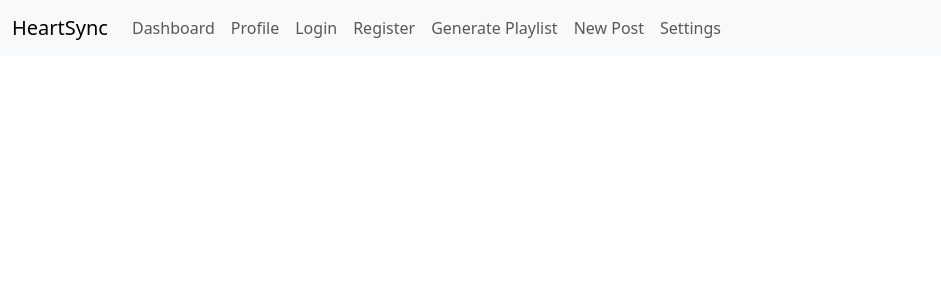
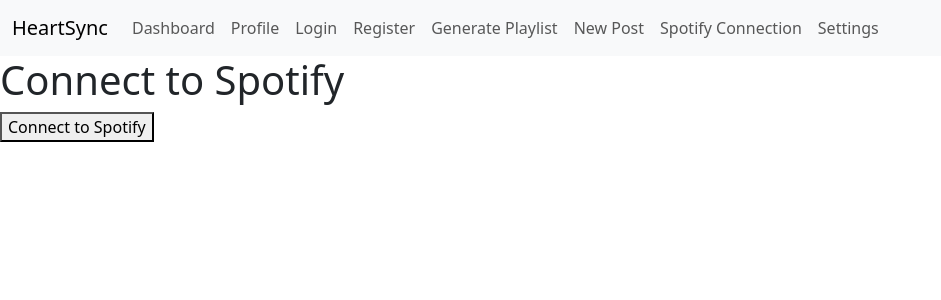
Before and after one commit to ellie952/heart-sync-frontend, a React (Vite) app: page /spotify-connection in a window 1280 px wide. Shown: the top 300 px of the page, without its empty margins (0-941 px from the left). Built offline with nearby package versions, Linux system fonts and the light colour scheme; no server answers.

Commit message:
generate playlist component and spotify connection component added

```diff
--- a/src/components/GeneratePlaylistForm/GeneratePlaylistForm.tsx
+++ b/src/components/GeneratePlaylistForm/GeneratePlaylistForm.tsx
@@ -2,7 +2,7 @@
 
 import axios from "axios";
 import { useState, type ChangeEvent, type FormEvent } from "react"
-import { useNavigate, useParams, useSearchParams } from "react-router";
+import { useNavigate } from "react-router";
 
 function GeneratePlaylistForm(){
     const [artist, setArtist] = useState("");
@@ -10,7 +10,6 @@ function GeneratePlaylistForm(){
     const [hasError, setHasError] = useState(false);
 
     const navigate = useNavigate();
-    const { userID } = useParams();
 
     const USER_API_BASE_URL = `${import.meta.env.VITE_API_BASE_URL}/playlist-builder`;
 
@@ -27,21 +26,66 @@ function GeneratePlaylistForm(){
         setHasError(false);
 
         const token = localStorage.getItem("TOKEN");
+        const userId = localStorage.getItem("USERID");
 
-        if (token && userID){
-            // call spotify create playlist endpoint first
-            // call playlistBuilder endpoint
-            const emptyPlaylist = await axios.post(`${USER_API_BASE_URL}/spotify/playlists/${userID}`)
-
-            const populatedPlaylist = await axios.post(`${USER_API_BASE_URL}/playlist-builder?playlistId=${emptyPlaylist.data.PK}&genre=${genre}&artist=${artist}`)
-
-
-
-        } else {
-
+        // get spotify user
+        if (!token) {
+            console.log("Login token is not working.")
+            setHasError(true);
+            return;
         }
 
+        if (!userId) {
+            console.log(userId)
+            console.log("User id invalid.")
+            setHasError(true);
+            return;
+        }
 
+        if (!genre && !artist) {
+            console.log("Must include a genre or an artist. Cannot leave fields empty.")
+            setHasError(true);
+            return;
+        }
+
+        try {
+           // create playlist call
+            const emptyPlaylist = await axios.post(`${USER_API_BASE_URL}/spotify/playlists/${userId}`, {
+                genre,
+                artist,
+            }, {
+                headers: {
+                    "Content-Type": "application/json",
+                    Authorization: `Bearer ${token}`
+                }
+            });
+
+            console.log("Empty playlist created:", emptyPlaylist.data);
+
+            // populate playlist call
+            const populatedPlaylist = await axios.post(`${USER_API_BASE_URL}/playlist-builder`, {
+                playlistId: emptyPlaylist.data.PK,
+                genre,
+                artist
+            }, {
+                headers: {
+                    "Content-Type": "application/json",
+                    Authorization: `Bearer ${token}`
+                }
+            });
+
+            console.log("Playlist:", populatedPlaylist.data);
+
+            //
+
+        } catch (error) {
+            setHasError(true);
+            if (axios.isAxiosError(error)) {
+                console.error("API Error:", error.response?.data || error.message);
+            } else {
+                console.error("Unexpected error:", error);
+            }
+        }
     }
 
     return (
@@ -62,10 +106,10 @@ function GeneratePlaylistForm(){
                 onChange={handleArtist}
             />
             <br></br>
-            <input type="submit" />
+            <input type="submit" value="Generate Playlist" />
             {hasError && (
-                <p>
-                    Need to input at least one.
+                <p style={{color: 'red'}}>
+                    Error: Please provide at least a genre or artist, and make sure you've connected to Spotify.
                 </p>
             )}
         </form>
--- a/src/components/NavBar/NavBar.tsx
+++ b/src/components/NavBar/NavBar.tsx
@@ -35,6 +35,11 @@ function NavBar() {
                                 New Post
                             </a>
                         </li>
+                         <li className="nav-item">
+                            <a className="nav-link" href="/spotify-connection">
+                                Spotify Connection
+                            </a>
+                        </li>
                         <li className="nav-item">
                             <a className="nav-link" href="/settings">
                                 Settings
--- /dev/null
+++ b/src/components/SpotifyConnection/SpotifyConnection.tsx
@@ -0,0 +1,75 @@
+import axios from "axios";
+import { useState } from "react"
+import { useNavigate } from "react-router";
+// TODO: need axios call to login to spotify, save spotify access token to local storage, then use it in already implemented axios call to user to get user id and save this to local storage
+function SpotifyConnection(){
+    const [isConnectedToSpotify, setIsConnectedToSpotify] = useState(false);
+    const [hasError, setHasError] = useState(false);
+
+    const navigate = useNavigate();
+
+    const USER_API_BASE_URL = `${import.meta.env.VITE_API_BASE_URL}/spotify`;
+
+    async function handleSpotifyConnection(e: React.MouseEvent<HTMLButtonElement>){
+        e.preventDefault();
+        setHasError(false);
+
+        const token = localStorage.getItem("TOKEN") //not the correct token, need the token ffrom spotify api call
+
+        try{
+            const response = await axios.get(`${USER_API_BASE_URL}/user`, {
+                headers:{
+                    "Content-Type":"application/json",
+                    Authorization: `Bearer ${token}`
+                }
+            } )
+
+            console.log("Full response:", response);
+            console.log("Response data:", response.data);
+
+            // Check if response data exists and has the expected structure
+            if (!response.data) {
+                throw new Error("No data received from Spotify API");
+            }
+
+            if (!response.data.id) {
+                console.error("Response data structure:", response.data);
+                throw new Error("User ID not found in Spotify response");
+            }
+
+            const userId = response.data.id;
+            localStorage.setItem("USERID", userId);
+
+            setIsConnectedToSpotify(true);
+            navigate("/generate-playlist");
+
+        } catch (error: unknown){
+            setHasError(true);
+            if (axios.isAxiosError(error)) {
+                console.error("Error registering user:", error.response?.data || error.message);
+            } else {
+                console.error("Unexpected error:", error);
+            }
+        }
+    }
+
+    return (
+        <div>
+            <button onClick={handleSpotifyConnection}>
+                Connect to Spotify
+            </button>
+            {!hasError && isConnectedToSpotify && (
+                <p style={{color: 'green'}}>
+                    Successfully connected to Spotify!
+                </p>
+            )}
+            {hasError && (
+                <p style={{color: 'red'}}>
+                    Error connecting to Spotify. Please try again.
+                </p>
+            )}
+        </div>
+    )
+}
+
+export default SpotifyConnection
--- a/src/main.tsx
+++ b/src/main.tsx
@@ -14,6 +14,7 @@ import MainSettings from './components/MainSettings/MainSettings';
 import EditProfileForm from './components/EditProfileForm/EditProfileForm';
 import DeleteProfileForm from './components/DeleteProfileForm/DeleteProfileForm';
 import GeneratePlaylistPage from './pages/GeneratePlaylistPage/GeneratePlaylistPage';
+import SpotifyConnectionPage from './pages/SpotifyConnection/SpotifyConnection';
 
 createRoot(document.getElementById('root')!).render(
   <StrictMode>
@@ -56,6 +57,10 @@ createRoot(document.getElementById('root')!).render(
           path="/new-post"
           element={<NewPostPage />}
         />
+        <Route
+          path="/spotify-connection"
+          element={<SpotifyConnectionPage />}
+        />
       </Routes>
     </BrowserRouter>
   </StrictMode>,
--- /dev/null
+++ b/src/pages/SpotifyConnection/SpotifyConnection.tsx
@@ -0,0 +1,13 @@
+import SpotifyConnection from "../../components/SpotifyConnection/SpotifyConnection";
+
+function SpotifyConnectionPage(){
+    return (
+         <div>
+            <h1>Connect to Spotify</h1>
+            <SpotifyConnection></SpotifyConnection>
+         </div>
+    )
+
+}
+
+export default SpotifyConnectionPage
```
